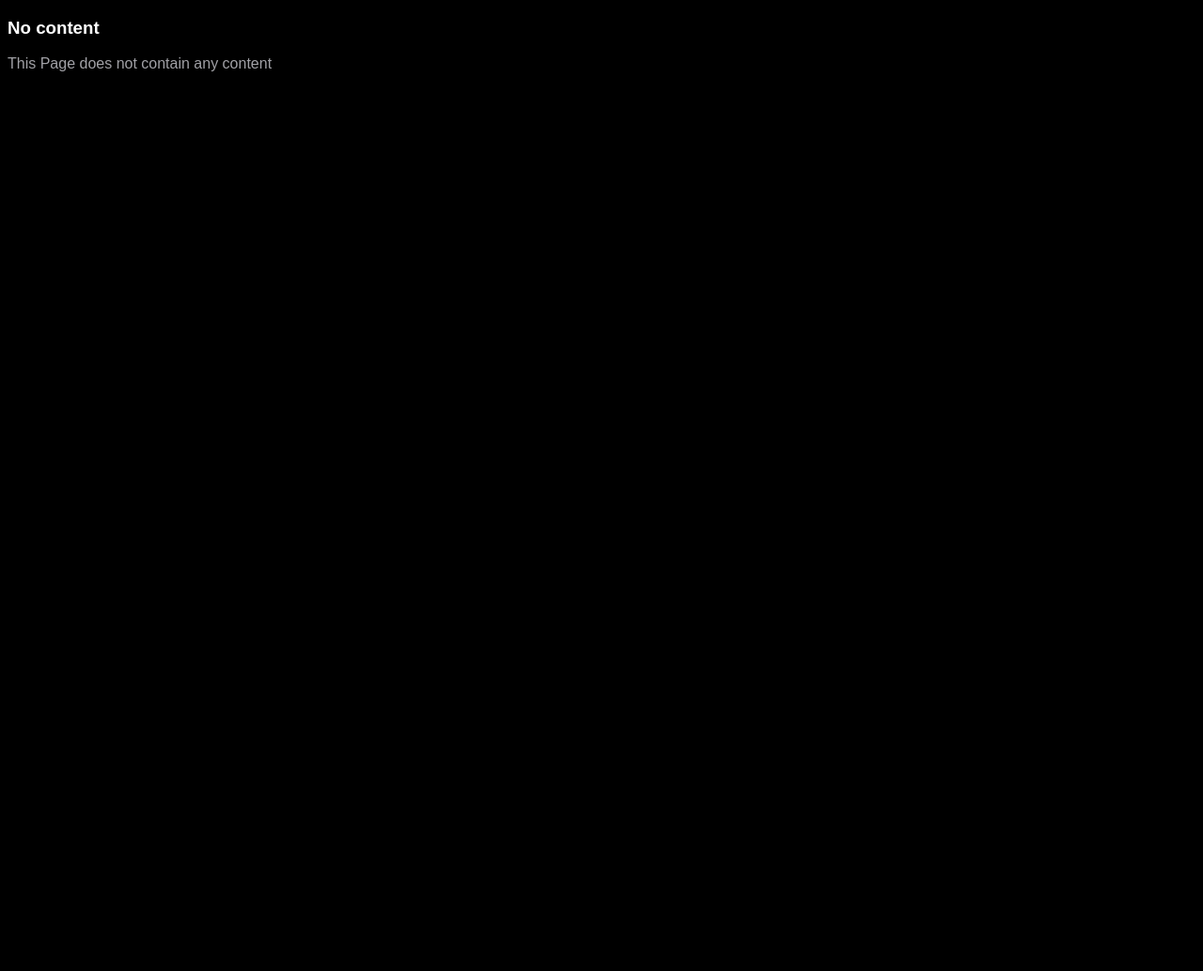
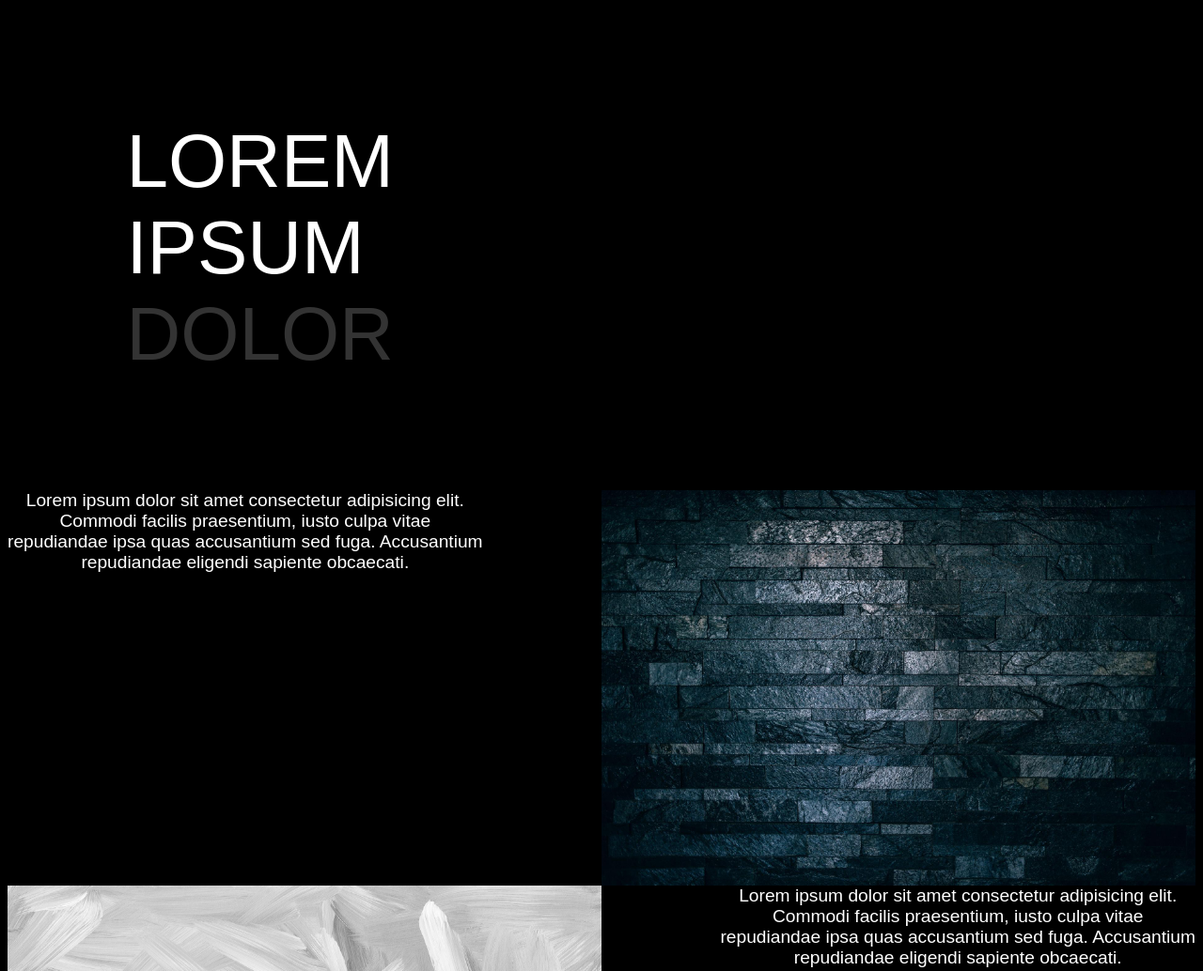
Before and after one commit to Pascal1414/pascal1414.github.io, a plain HTML site: page index.html in a window 1280 px wide. Shown: the top 1034 px of the page at 94% size. Before the commit the page ends 800 px from the top, so only its background shows below. Drawn offline with Linux system fonts and the light colour scheme.

Commit message:
Add Content

```diff
--- a/index.css
+++ /dev/null
@@ -1,9 +0,0 @@
-body {
-    background-color: black;
-    font-family: Montserrat, Arial, Helvetica, sans-serif;
-    color: white;
-}
-
-p {
-    color: #a1a1a6;
-}
--- a/index.html
+++ b/index.html
@@ -6,15 +6,52 @@
     <meta http-equiv='X-UA-Compatible' content='IE=edge'>
     <title>Home</title>
     <meta name='viewport' content='width=device-width, initial-scale=1'>
-    <link rel="stylesheet" href="index.css">
+    <link rel="stylesheet" href="main.css">
+    <script src="js/main.js"></script>
+
 </head>
 
 <body>
-    <h3>
-        No content
-    </h3>
-    <p>This Page does not contain any content</p>
+    <div class="title-container">
+        <p class="title-p">LOREM</p>
+        <p class="title-p">IPSUM</p>
+        <p class="title-p-deactivated">DOLOR</p>
+    </div>
+    <div class="margin-placeholder">&nbsp; </div>
+    <!--div class="text-block-container">
+        <p class="text-block-text">Lorem ipsum dolor sit amet consectetur, adipisicing elit. Ut rem incidunt consequatur voluptate nostrum similique possimus hic quas ea excepturi, deleniti aspernatur non aliquam ratione reiciendis aliquid cupiditate quo numquam!</p>
+    </div-->
 
+    <div class="two-rows-container">
+        <div class="two-rows-container-text">
+            <p class="two-rows-element text-block-text">Lorem ipsum dolor sit amet consectetur adipisicing elit. Commodi facilis praesentium, iusto culpa vitae repudiandae ipsa quas accusantium sed fuga. Accusantium repudiandae eligendi sapiente obcaecati.</p>
+        </div>
+        <img class="two-rows-element image-splitscreen" src="black-wall.jpg">
+        <!--p class="two-rows-element text-block-text">Lorem ipsum, dolor sit amet consectetur adipisicing elit. Ducimus, asperiores! Hic, ratione modi placeat accusantium sapiente inventore! Ex, quos modi.</p-->
+    </div>
+    <div class="two-rows-container">
+
+        <img class="two-rows-element image-splitscreen" src="white-paint.jpg">
+        <div class="two-rows-container-text">
+            <p class="two-rows-element text-block-text">Lorem ipsum dolor sit amet consectetur adipisicing elit. Commodi facilis praesentium, iusto culpa vitae repudiandae ipsa quas accusantium sed fuga. Accusantium repudiandae eligendi sapiente obcaecati.</p>
+        </div>
+    </div>
+    <br>
+    <br>
+    <br>
+    <br>
+    <br>
+    <br>
+    <br>
+    <br>
+    <br>
+    <br>
+    <br>
+    <br>
+    <br>
+    <br>
+    <br>
+    <br>
 </body>
 
 </html>
--- /dev/null
+++ b/main.css
@@ -0,0 +1,67 @@
+html {
+    background-color: black;
+    font-family: EnV, Arial, Helvetica, sans-serif;
+    color: white;
+    scroll-behavior: smooth;
+}
+
+body {}
+
+.margin-placeholder {
+    margin-top: 8%;
+}
+
+.title-container {
+    margin-top: 10%;
+    margin-left: 10%;
+}
+
+.title-p {
+    color: white;
+    font-size: 500%;
+    margin: 0;
+}
+
+.title-p-deactivated {
+    margin: 0;
+    font-size: 500%;
+    color: #333333;
+}
+
+.text-block-container {
+    margin-top: 7%;
+    max-width: 500px;
+    margin-left: 10%;
+}
+
+.text-block-text {
+    font-size: 120%;
+    text-align: center;
+    display: table-cell;
+    vertical-align: middle;
+}
+
+.image-splitscreen {
+    width: 50%;
+    width: 50%;
+    text-align: center;
+    vertical-align: middle;
+}
+
+.two-rows-container {
+    display: flex;
+    justify-content: space-between;
+    text-align: center;
+}
+
+.two-rows-element {
+    width: 50%;
+    text-align: center;
+    vertical-align: middle;
+}
+
+.two-rows-container-text {
+    width: 40%;
+    vertical-align: middle;
+    text-align: center;
+}
```
Also changed, not shown: black-wall.jpg (added), js/main.js (added), white-paint.jpg (added).
